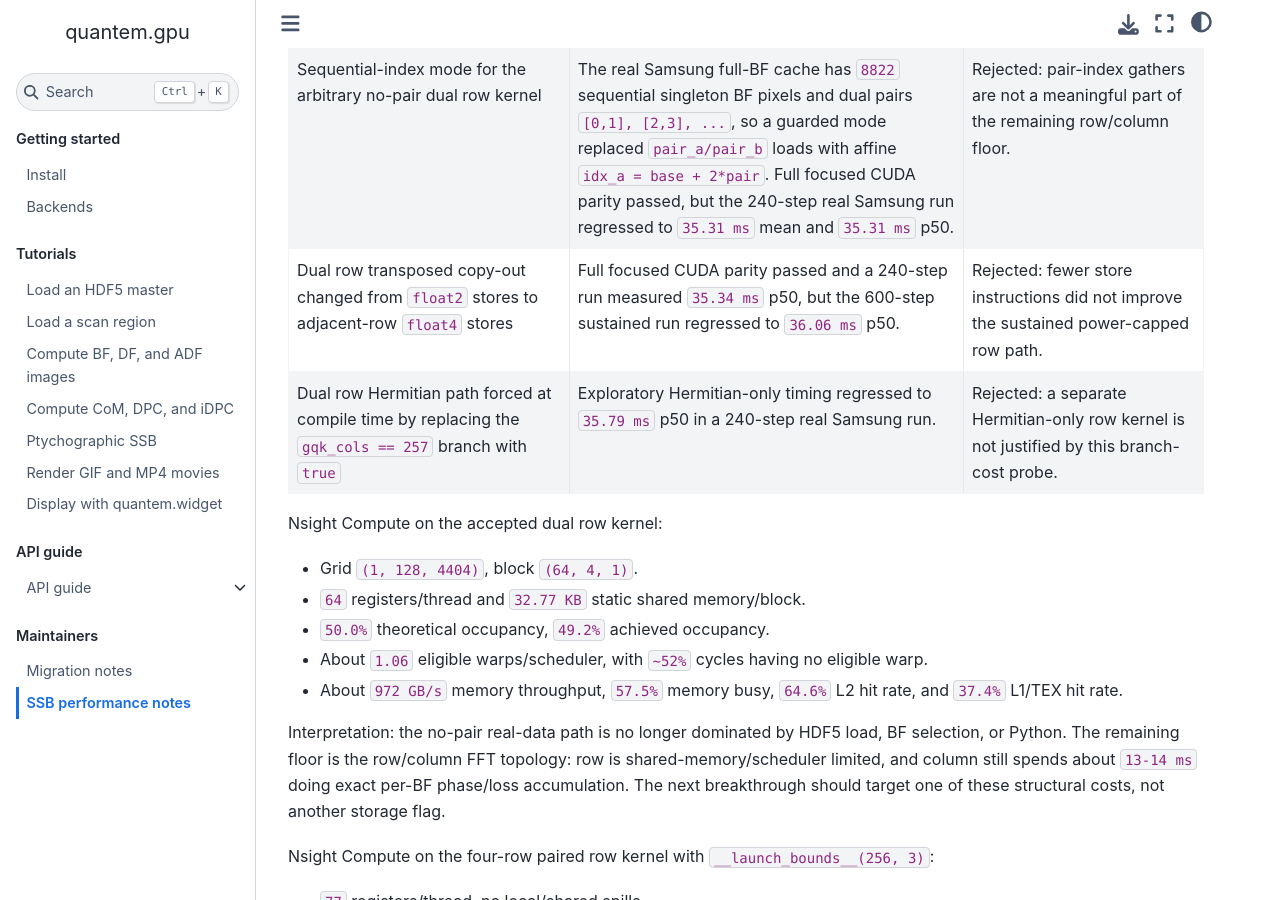
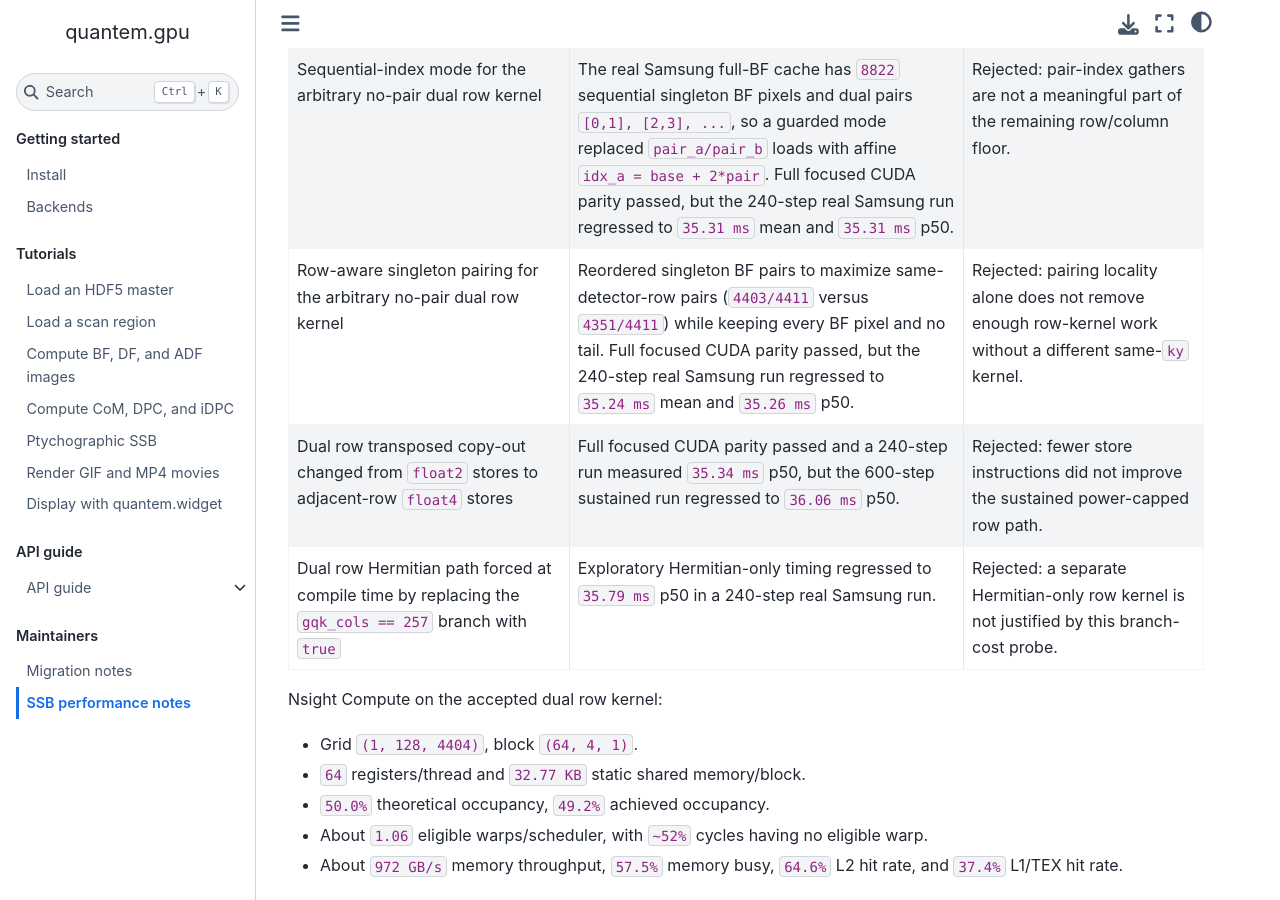
Before and after one commit to bobleesj/quantem.gpu, a Jupyter Book: the page built from docs/maintainer/ssb-performance.md, in a window 1280 px wide and 900 px high, scrolled down 13901 px. Built offline with Jupyter Book 1.0.4 settings and Sphinx 7.4.7 and the Sphinx Book theme 1.1.4, drawn with Linux system fonts in a browser that asks for light colours.

Commit message:
docs: record SSB row pairing rejection

```diff
--- a/docs/maintainer/ssb-performance.md
+++ b/docs/maintainer/ssb-performance.md
@@ -504,6 +504,7 @@ Rejected follow-ups from this subpixel-BF pass:
 | Dedicated scalar-loss column kernel without per-pixel `sumsq0..7` accumulators | Full focused CUDA parity passed, but the 240-step real Samsung run regressed to `35.23 ms` p50. NCU showed registers dropped only from `115` to `108`, theoretical occupancy stayed `33.3%`, and L1TEX/eligible-warp stalls were unchanged. | Rejected: removing per-pixel sumsq registers was not enough to change the column kernel's occupancy class or latency floor. |
 | Dual row `float4` row-IFFT packing for arbitrary no-pair BF pixels | Full focused CUDA parity passed after isolating the probe to the real Samsung no-pair dual row kernel. The 240-step real Samsung run regressed to `36.18 ms` mean and `36.17 ms` p50 (`27.6 FPS`) versus the accepted scalar-loss baseline of about `34.97 ms` mean / `34.95 ms` p50. | Rejected: packing the A/B row FFTs into `float4` reduced no useful sustained wall time; the extra register/instruction pressure outweighed fewer shared-memory slots and helper calls. |
 | Sequential-index mode for the arbitrary no-pair dual row kernel | The real Samsung full-BF cache has `8822` sequential singleton BF pixels and dual pairs `[0,1], [2,3], ...`, so a guarded mode replaced `pair_a/pair_b` loads with affine `idx_a = base + 2*pair`. Full focused CUDA parity passed, but the 240-step real Samsung run regressed to `35.31 ms` mean and `35.31 ms` p50. | Rejected: pair-index gathers are not a meaningful part of the remaining row/column floor. |
+| Row-aware singleton pairing for the arbitrary no-pair dual row kernel | Reordered singleton BF pairs to maximize same-detector-row pairs (`4403/4411` versus `4351/4411`) while keeping every BF pixel and no tail. Full focused CUDA parity passed, but the 240-step real Samsung run regressed to `35.24 ms` mean and `35.26 ms` p50. | Rejected: pairing locality alone does not remove enough row-kernel work without a different same-`ky` kernel. |
 | Dual row transposed copy-out changed from `float2` stores to adjacent-row `float4` stores | Full focused CUDA parity passed and a 240-step run measured `35.34 ms` p50, but the 600-step sustained run regressed to `36.06 ms` p50. | Rejected: fewer store instructions did not improve the sustained power-capped row path. |
 | Dual row Hermitian path forced at compile time by replacing the `gqk_cols == 257` branch with `true` | Exploratory Hermitian-only timing regressed to `35.79 ms` p50 in a 240-step real Samsung run. | Rejected: a separate Hermitian-only row kernel is not justified by this branch-cost probe. |
 
```
